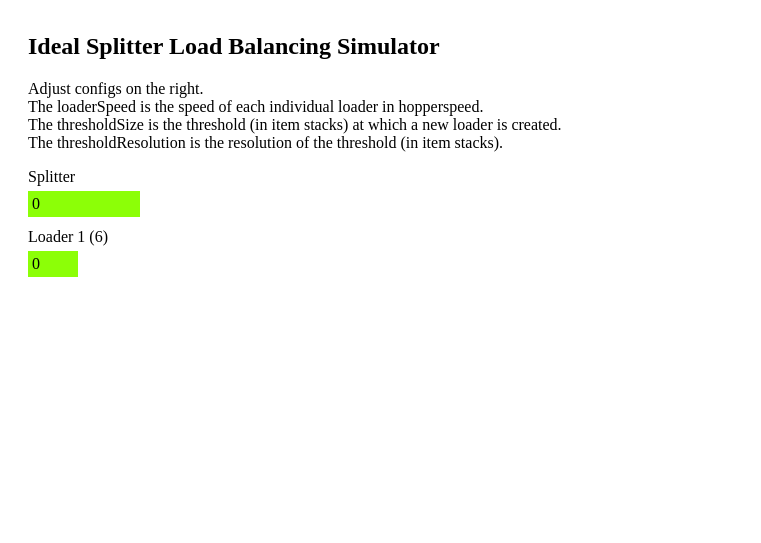
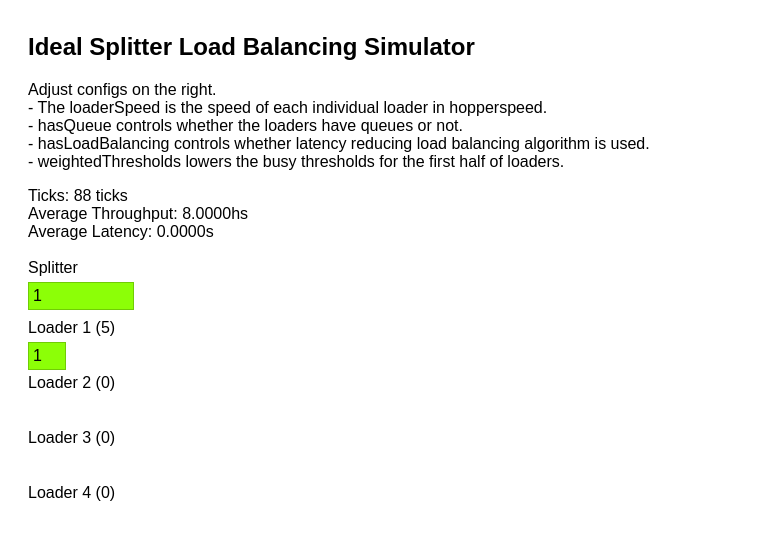
Before and after one commit to Andrews54757/ideal-splitting-load-balancing-simulator, a plain HTML site: page index.html in a window 1280 px wide. Shown: the full height of the page, 0-761 px from the left. Drawn offline with Linux system fonts and the light colour scheme.

Commit message:
Add files via upload

```diff
--- a/index.html
+++ b/index.html
@@ -2,31 +2,42 @@
 <html>
     <head>
 
-
         <style>
             body {
                 padding: 5px 20px;
+                font-family: Arial, Helvetica, sans-serif;
             }
             #splitter {
                 height: 60px;
             }
             #loaders > div {
-                height: 50px;
+                height: 55px;
             }
             .task {
                 margin-top: 5px;
                 display: inline-block;
-                padding: 4px;
+                padding: 4px 0px;
+                text-indent: 4px;
+                border: 1px solid rgba(0,0,0,0.2);
             }
         </style>
     </head>
     <body>
         <h2>Ideal Splitter Load Balancing Simulator</h2>
         <p>Adjust configs on the right.
-           <br>The loaderSpeed is the speed of each individual loader in hopperspeed.
-           <br>The thresholdSize is the threshold (in item stacks) at which a new loader is created.
-           <br>The thresholdResolution is the resolution of the threshold (in item stacks).</p>
+           <br>- The loaderSpeed is the speed of each individual loader in hopperspeed.
+           <br>- hasQueue controls whether the loaders have queues or not.
+           <br>- hasLoadBalancing controls whether latency reducing load balancing algorithm is used.
+           <br>- weightedThresholds lowers the busy thresholds for the first half of loaders.</p>
 
+        <div class="info">
+            Ticks: <span id="ticks"></span>
+            <br>
+            Average Throughput: <span id="averagethr"></span>
+            <br>
+            Average Latency: <span id="averagelat"></span>
+        </div>
+        <br>
         <div id="splitter">
 
         </div>
--- a/main.mjs
+++ b/main.mjs
@@ -6,44 +6,120 @@ const config = {
     running: true,
     logarithmicSimulationSpeed: 0,
     seed: "0000000000",
-    loaderSpeed: 4,
-    thresholdSize: 27,
-    thresholdResolution: 1,
-    findMinimum: false
+    loaderSpeed: 8,
+    hasQueue: false,
+    hasLoadBalancing: false,
+    weightedThresholds: false,
+    idealBalancing: false,
+    sequence: "",
+    tick: () => {
+        tick(true);
+    },
+    reset: () => {
+        resetSim();
+    }
+}
+
+const colordict = {
+    "brown": "#8B4513",
+    "red": "#FF0000",
+    "orange": "#FFA500",
+    "yellow": "#FFFF00",
+    "green": "#008000",
+    "blue": "#0000FF",
+    "purple": "#800080",
+    "pink": "#FFC0CB",
+    "gray": "#808080",
+    "black": "#000000",
+    "white": "#FFFFFF",
+    "cyan": "#00FFFF",
+    "magenta": "#FF00FF",
+    "lime": "#00FF00",
+    "olive": "#808000",
+    "maroon": "#800000",
+    "navy": "#000080",
+    "teal": "#008080",
+    "silver": "#C0C0C0",
+    "indigo": "#4B0082",
+    "violet": "#EE82EE",
+    "turquoise": "#40E0D0",
+    "tan": "#D2B48C",
+    "salmon": "#FA8072",
+    "plum": "#DDA0DD",
+    "orchid": "#DA70D6",
+    "khaki": "#F0E68C",
+    "gold": "#FFD700",
+    "fuchsia": "#FF00FF",
+    "coral": "#FF7F50",
+    "crimson": "#DC143C",
 }
 
 let controls = gui.addFolder("Simulation Controls");
 
 controls.add(config, 'running').onChange(onRunningChange);
+controls.add(config, 'tick');
+controls.add(config, 'reset');
 controls.add(config, 'logarithmicSimulationSpeed', 0, 8, 0.1);
 
 let simulationConfig = gui.addFolder("Simulation Config");
 simulationConfig.add(config, 'seed').onChange(onConfigChange);
+simulationConfig.add(config, 'sequence').onChange(onConfigChange);
 simulationConfig.add(config, 'loaderSpeed', 1, 8, 1).onChange(onConfigChange);
-simulationConfig.add(config, 'thresholdSize', 1, 100, 1).onChange(onConfigChange);
-simulationConfig.add(config, 'thresholdResolution', 1, 100, 1).onChange(onConfigChange);
-simulationConfig.add(config, 'findMinimum').onChange(onConfigChange);
+simulationConfig.add(config, 'hasQueue').onChange(onConfigChange);
+simulationConfig.add(config, 'hasLoadBalancing').onChange(onConfigChange);
+simulationConfig.add(config, 'weightedThresholds').onChange(onConfigChange);
+simulationConfig.add(config, 'idealBalancing').onChange(onConfigChange);
 gui.width = 500;
 
 let rng;
 let rngColor;
-let loaders;
+let loaders = [];
+let latencies = 0;
+let latencyCounter = 0;
+let throughputs = 0;
 let taskCounter = 0;
 let currentTask = null;
+let sequence = [];
 
 function onConfigChange() {
     resetSim();
 }
+function stringToRGB(str) {
+    if (!str) {
+        return null;
+    }
 
+    return {
+        r: parseInt(str.substr(1, 2), 16),
+        g: parseInt(str.substr(3, 2), 16),
+        b: parseInt(str.substr(5, 2), 16),
+    }
+}
 function getNewTask() {
-    let size = Math.floor(rng.random() * 27) + 1;
     let task = {
-        id: taskCounter++,
-        input: size,
+        id: ++taskCounter,
+        input: 0,
         processed: 0,
         output: 0,
-        color: getRandomColor()
+        color: {},
+        latency: 0,
+        duration: 0,
     }
+
+    if (sequence.length > 0) {
+        let qt = sequence[0];
+        task.input = qt.size;
+
+        if (qt.size !== -1) {
+            sequence.shift();
+            task.color = qt.color || getRandomColor();
+        }
+
+    } else {
+        task.input = Math.floor(rng.random() * 27) + 1;
+        task.color = getRandomColor();
+    }
+
     return task;
 }
 
@@ -61,8 +137,13 @@ function getRandomColor() {
 }
 
 let tickCounter = 0;
+let swapCounter = 0;
 let loaderContainer = document.getElementById("loaders");
 let splitterContainer = document.getElementById("splitter");
+let averageLatencyElement = document.getElementById("averagelat");
+let averageThroughputElement = document.getElementById("averagethr");
+let ticksElement = document.getElementById("ticks");
+
 let splitterTasks;
 function resetSim() {
     rng = new MersenneTwister(config.seed.split("").map(c => parseInt(c)));
@@ -80,31 +161,74 @@ function resetSim() {
     splitterTasks.classList.add("tasks");
     splitterContainer.appendChild(splitterTasks);
 
-    loaders = [];
+    loaders.length = 0;
+    latencies = 0;
+    throughputs = 0;
     taskCounter = 0;
     tickCounter = 0;
+    latencyCounter = 0;
     currentTask = null;
+
+    sequence = [];
+    config.sequence.split(",").forEach(s => {
+        s = s.trim();
+        if (!s) return;
+        s = s.split("/");
+        sequence.push({
+            size: parseInt(s[0]),
+            color: stringToRGB(colordict[s[1]])
+        });
+    });
+
+    let minRequired = Math.ceil(31.5 / config.loaderSpeed);
+    for (let i = 0; i < minRequired; i++) {
+        createLoader();
+    }
 }
 
 function getNextLoader() {
-    let minIndex = -1
-    let threshold = Math.ceil(config.thresholdSize / config.thresholdResolution);
-    let minValue = -1;
+
+    if (config.idealBalancing) {
+
+        let min = loaders[0];
+        for (let i = 1; i < loaders.length; i++) {
+            if (loaders[i].queued < min.queued) {
+                min = loaders[i];
+            }
+        }
+
+        return min;
+    } else {
+        if (config.hasLoadBalancing) {
             for (let i = 0; i < loaders.length; i++) {
-        if (Math.ceil(loaders[i].queued / config.thresholdResolution) >= threshold) continue;
-        if (minIndex == -1 || Math.ceil(loaders[i].queued / config.thresholdResolution) < minValue) {
-            minIndex = i;
-            minValue = Math.ceil(loaders[i].queued / config.thresholdResolution);
-            if (!config.findMinimum) {
-                break;
+                if (loaders[i].queued <= 0) {
+                    return loaders[i];
                 }
             }
         }
 
-    if (minIndex != -1) {
-        return loaders[minIndex];
+        for (let i = 0; i < loaders.length; i++) {
+            if (config.hasQueue) {
+                let cutoff = ((i <= (loaders.length >> 1)) && config.weightedThresholds) ? 11 : 21;
+                if (loaders[i].queued < cutoff) {
+                    return loaders[i];
+                }
+            } else {
+                if (loaders[i].queued <= 0) {
+                    return loaders[i];
+                }
+            }
+        }
     }
 
+    if (config.hasQueue) {
+        return loaders[loaders.length - 1];
+    }
+
+    return createLoader();
+}
+
+function createLoader() {
     let loader = {
         id: loaders.length,
         queued: 0,
@@ -127,10 +251,8 @@ function getNextLoader() {
     loader.element.appendChild(loader.taskListElement);
 
     loaders.push(loader);
-
     return loader;
 }
-
 
 function createLoaderRenderElements(task) {
     if (task.isRenderingInLoader) throw new Error("bad call")
@@ -141,17 +263,22 @@ function createLoaderRenderElements(task) {
     task.loaderElement.style.backgroundColor = `rgb(${task.color.r}, ${task.color.g}, ${task.color.b})`;
     task.loader.taskListElement.appendChild(task.loaderElement);
 }
-function tick(shouldUpdateDOM) {
 
-    if (tickCounter % 2 == 0) { // half-speed
+function simulateSplitter(shouldUpdateDOM) {
     if (!currentTask || currentTask.input <= 0) {
         if (currentTask) {
             if (currentTask.splitterElement) splitterTasks.removeChild(currentTask.splitterElement);
             currentTask.splitterElement = null;
         }
         currentTask = getNewTask();
+        if (currentTask.input < 0) {
+
+            return;
+        }
         currentTask.loader = getNextLoader();
         currentTask.loader.taskQueue.push(currentTask);
+       // if (currentTask.input > 1)
+            swapCounter = 63;
     }
 
     if (!currentTask.isRenderingInSplitter && shouldUpdateDOM) {
@@ -161,9 +288,13 @@ function tick(shouldUpdateDOM) {
         currentTask.splitterElement.innerText = currentTask.id;
         currentTask.splitterElement.style.backgroundColor = `rgb(${currentTask.color.r}, ${currentTask.color.g}, ${currentTask.color.b})`;
         splitterTasks.appendChild(currentTask.splitterElement);
+        currentTask.splitterElement.style.width = currentTask.input * widthRatio + "px";
     }
 
-
+    if (swapCounter <= 0) {
+        swapCounter = 63; // kindof useless rn
+    } else {
+        swapCounter--;
         currentTask.loader.queued++;
         currentTask.input--;
         currentTask.processed++;
@@ -176,6 +307,14 @@ function tick(shouldUpdateDOM) {
             currentTask.loaderElement.style.width = Math.ceil((currentTask.processed - (currentTask.loader.progress / 64)) * widthRatio) + "px";
         }
     }
+}
+function tick(shouldUpdateDOM) {
+
+    if (tickCounter % 2 == 0) { // half-speed
+        simulateSplitter(shouldUpdateDOM);
+    }
+
+    let throughput = 0;
 
     loaders.forEach(loader => {
         if (loader.queued <= 0) {
@@ -187,10 +326,10 @@ function tick(shouldUpdateDOM) {
         }
 
         loader.progress += config.loaderSpeed;
+        throughput += config.loaderSpeed;
 
         while (loader.progress >= 64) {
             loader.progress = loader.progress - 64;
-
             loader.queued--;
             loader.taskQueue[0].processed--;
             loader.taskQueue[0].output++;
@@ -198,10 +337,16 @@ function tick(shouldUpdateDOM) {
             if (loader.taskQueue[0].processed <= 0) {
                 if (loader.taskQueue[0].isRenderingInLoader)
                     loader.taskListElement.removeChild(loader.taskQueue[0].loaderElement);
+                latencies = (latencies * latencyCounter + loader.taskQueue[0].latency) / (latencyCounter + 1);
+                latencyCounter++;
                 loader.taskQueue.shift();
             }
         }
 
+
+        for (let i = 1; i < loader.taskQueue.length; i++) {
+            loader.taskQueue[i].latency++;
+        }
 
         if (shouldUpdateDOM) {
 
@@ -220,6 +365,14 @@ function tick(shouldUpdateDOM) {
             }
         }
     });
+
+    throughputs = (throughputs * tickCounter + throughput) / (tickCounter + 1);
+
+    if (shouldUpdateDOM) {
+        averageLatencyElement.innerText = (latencies / 2.5).toFixed(4) + "s";
+        averageThroughputElement.innerText = throughputs.toFixed(4) + "hs";
+        ticksElement.innerText = (tickCounter * 8) + " ticks";
+    }
     tickCounter++;
 }
 
```
Lines whose indentation alone changed are shown as unchanged.
